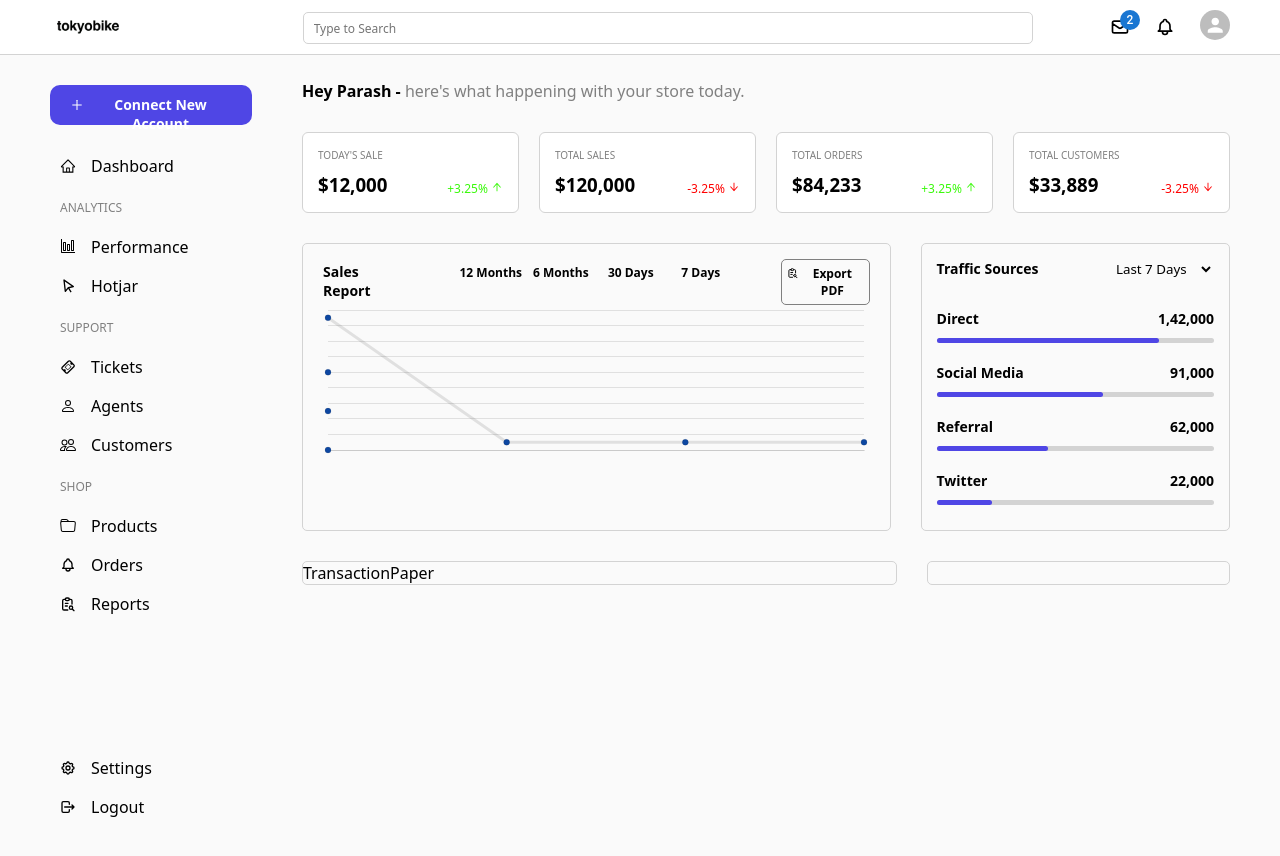
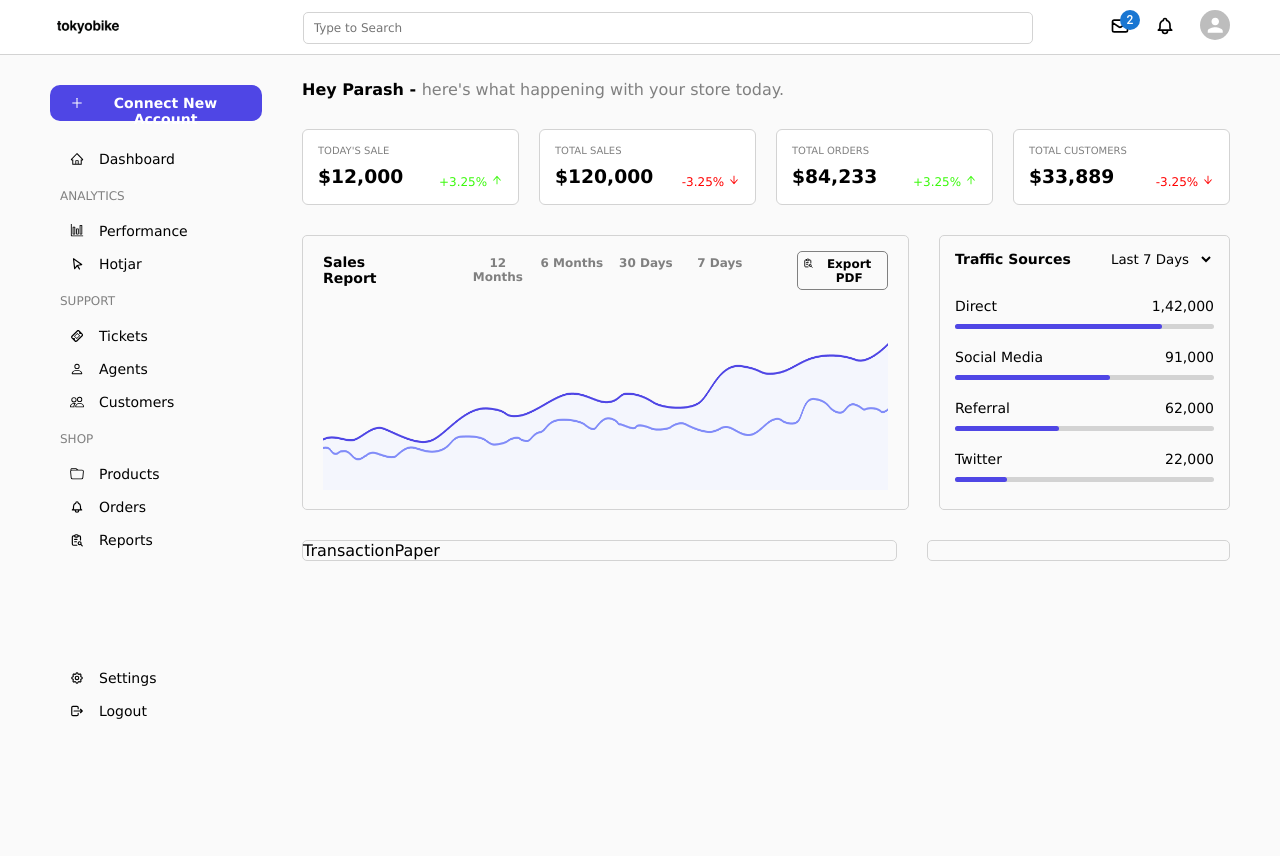
Before and after one commit to Parashahi/cardashboard, a React (Create React App) app: page / in a window 1280 px wide. Shown: the top 856 px of the page. Built offline with nearby package versions, Linux system fonts and the light colour scheme.

Commit message:
Chart for SaleReportPaper

```diff
--- a/src/App.scss
+++ b/src/App.scss
@@ -8,7 +8,7 @@ $secondary: #fafafa;
     margin: 0;
     padding: 0;
     scroll-behavior: smooth;
-    font-family: system-ui, -apple-system, BlinkMacSystemFont, 'Segoe UI', Roboto, Oxygen, Ubuntu, Cantarell, 'Open Sans', 'Helvetica Neue', sans-serif;
+    font-family: Verdana, Geneva, Tahoma, sans-serif;
 }
 
 .container{
--- a/src/assets/images/Index.js
+++ b/src/assets/images/Index.js
@@ -1,4 +1,5 @@
 const Image = {
   LogoImg: require("./logo.webp"),
+  ChartImg: require("./chart.png"),
 };
 export default Image;
--- a/src/components/common/HomeMain.js
+++ b/src/components/common/HomeMain.js
@@ -11,7 +11,7 @@ function HomeMain() {
 
     .HomeMain {
       display: flex;
-      gap: 50px;
+      gap: 40px;
     }
   `;
   return (
@@ -19,6 +19,7 @@ function HomeMain() {
       <div className="container">
         <div className="HomeMain">
           <SideNav />
+
           <HomeMainContent />
         </div>
       </div>
--- a/src/components/core/MenuItem.js
+++ b/src/components/core/MenuItem.js
@@ -10,9 +10,10 @@ function MenuItem(props) {
     display: flex;
     margin: 5px 0;
     cursor: pointer;
+    font-size: 14px;
 
     span {
-      padding: 2px 15px 0 0;
+      padding: 1px 15px 0 10px;
     }
 
     &:hover {
--- a/src/components/core/SaleReportPaper.js
+++ b/src/components/core/SaleReportPaper.js
@@ -6,7 +6,9 @@ import RectangleMedBtn from "./buttons/RectangleMedBtn";
 
 //Icon
 import icon from "../../assets/icons/Index";
-import { Chart } from "react-chartjs-2";
+
+//Image
+import img from "../../assets/images/Index";
 
 function SaleReportPaper() {
   const SalesReport = styled.div`
@@ -28,28 +30,34 @@ function SaleReportPaper() {
 
       // .radioGroup {
       .radioBtn {
-        // border: 1px solid;
-        // margin: 0 5px;
+        margin: 0 2px;
         border-radius: 5px;
         position: relative;
         text-align: center;
         font-size: 12px;
         font-weight: 600;
+        color: grey;
 
         input {
           opacity: 0;
           width: 70px;
-          padding: 5px 0;
+
+          &:hover + .selected {
+            border: 1px solid lightgrey;
+            border-radius: 5px;
+            top: -1px;
+          }
 
           &:checked + .selected {
             border: 1px solid lightgrey;
             border-radius: 5px;
             top: -1px;
+            color: black;
           }
         }
         .selected {
           box-sizing: border-box;
-          padding: 5px 0;
+          padding: 5px 0 4px;
           width: 100%;
           position: absolute;
           left: 0;
@@ -60,7 +68,15 @@ function SaleReportPaper() {
 
       button {
         font-weight: 600;
-        margin-left: 45px;
+        margin-left: 40px;
+      }
+    }
+
+    .chart {
+      width: 100%;
+      img {
+        width: 565px;
+        height: 200px;
       }
     }
   `;
@@ -98,8 +114,9 @@ function SaleReportPaper() {
         />
       </div>
 
-      <div className="">
-        <Chart
+      <div className="chart">
+        <img src={img.ChartImg} alt="" />
+        {/* <Chart
           type="line"
           data={{
             labels: ["sjajd", "oaniod", "aoindn", "sinad"],
@@ -161,7 +178,7 @@ function SaleReportPaper() {
               },
             },
           }}
-        />
+        /> */}
       </div>
     </SalesReport>
   );
--- a/src/components/core/TrafficPaper.js
+++ b/src/components/core/TrafficPaper.js
@@ -3,15 +3,13 @@ import styled from "styled-components";
 
 //Chart
 import "chart.js/auto";
-import { Bar } from "react-chartjs-2";
-import { BiNoEntry } from "react-icons/bi";
 
 function TrafficPaper() {
   const TrafficPaper = styled.div`
     border-radius: 5px;
     border: 1px solid lightgrey;
     padding: 15px 15px 25px;
-    width: 33%;
+    width: 30%;
 
     .head {
       margin-bottom: 10px;
@@ -34,7 +32,7 @@ function TrafficPaper() {
     }
     .barTitle {
       font-size: 14px;
-      font-weight: 600;
+      font-weight: 400;
       padding: 20px 0 10px;
       display: flex;
       justify-content: space-between;
--- a/src/components/core/buttons/RectangleBigBtn.js
+++ b/src/components/core/buttons/RectangleBigBtn.js
@@ -3,7 +3,7 @@ import React from "react";
 
 function RectangleBigBtn(props) {
   const Button = styled.button`
-    height: 40px;
+    height: 36px;
     width: 100%;
     font-size: 14px;
     font-weight: 600;
@@ -16,7 +16,7 @@ function RectangleBigBtn(props) {
     cursor: pointer;
 
     span {
-      padding: 2px 5px 0 0;
+      padding: 1px 5px 0 0;
     }
 
     &:hover {
--- a/src/components/core/buttons/RectangleMedBtn.js
+++ b/src/components/core/buttons/RectangleMedBtn.js
@@ -4,7 +4,7 @@ import styled from "styled-components";
 function RectangleMedBtn(props) {
   const Button = styled.button`
     font-size: 12px;
-    padding: 5px;
+    padding: 5px 5px 4px;
     border-radius: 5px;
     border: 1px solid grey;
     background: ${props.bgColor};
@@ -12,7 +12,7 @@ function RectangleMedBtn(props) {
     display: flex;
 
     svg {
-      padding: 2px 3px 0 0;
+      padding: 0px 3px 0 0;
     }
   `;
   return (
--- a/src/components/layouts/SideNavStyle.scss
+++ b/src/components/layouts/SideNavStyle.scss
@@ -1,14 +1,14 @@
 @import "../../App.scss";
 
 .sideNav{
-    width: 205px;
+    // width: 290px;
     height: 800px;
     padding: 30px 0;
 
     .SideNavMain{
         display: flex;
         flex-direction: column;
-        gap: 100px;
+        gap: 80px;
 
 
         .UpperMenu{
```
Also changed, not shown: src/assets/images/chart.png (added).
